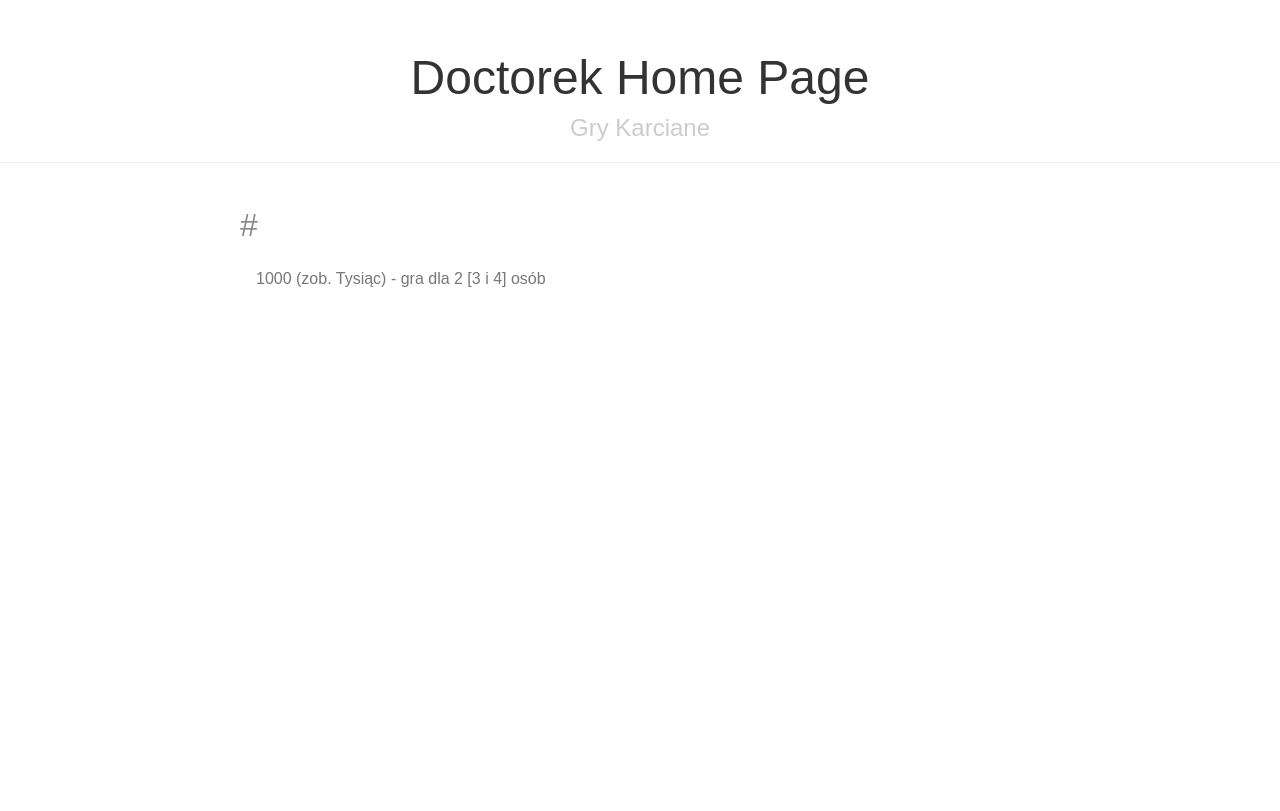
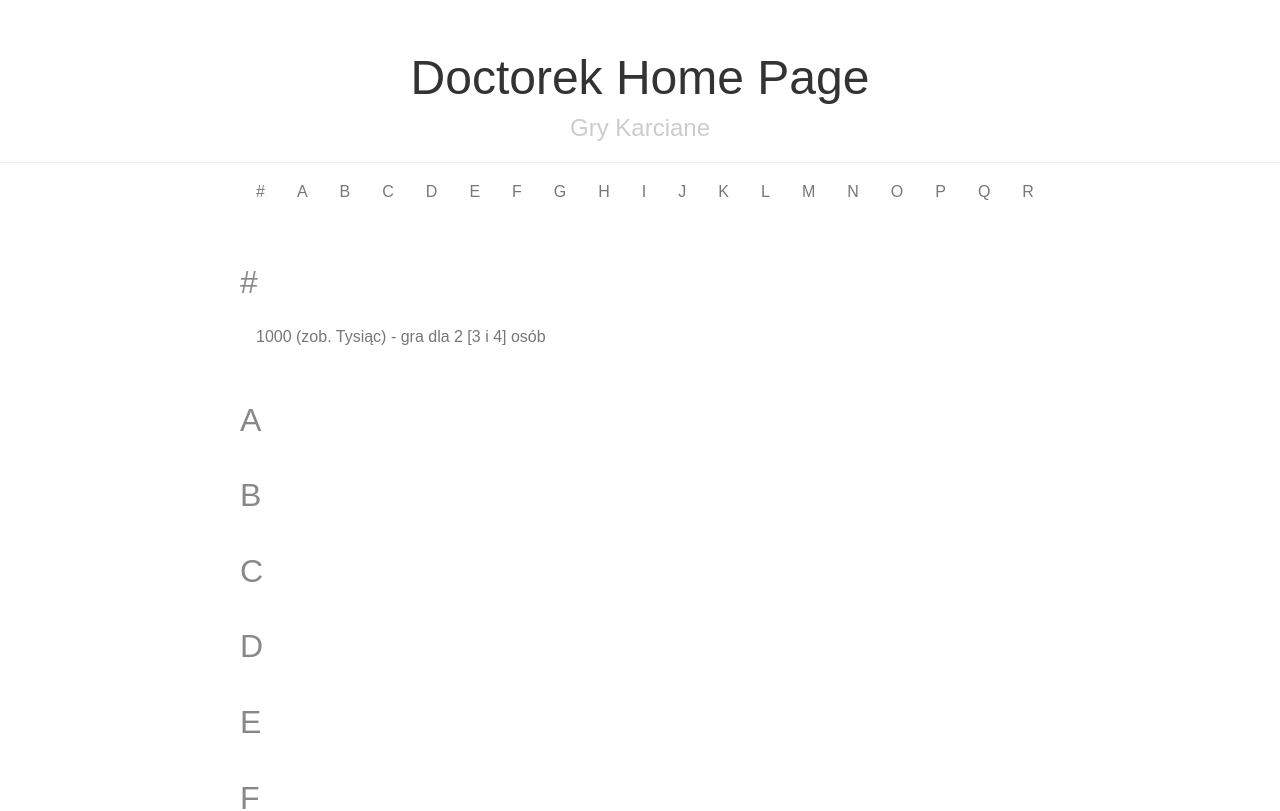
Before and after one commit to casper01/CardGames, a React app: page / in a window 1280 px wide. Shown: the top 811 px of the page. Built offline with nearby package versions, Linux system fonts and the light colour scheme.

Commit message:
Table of contents template

```diff
--- a/GamesList.jsx
+++ b/GamesList.jsx
@@ -5,13 +5,209 @@ import { Link } from 'react-router-dom'
 class GamesList extends React.Component {
     render() {
         return (
+            <div>
                 <div className="content">
-                <h1 className="content-subhead">#</h1>
+                    <div class="pure-menu pure-menu-horizontal pure-menu-scrollable">
+                        <ul class="pure-menu-list">
+                            <li class="pure-menu-item">
+                                <a className="pure-menu-link" href="##">#</a>
+                            </li>
+                            <li class="pure-menu-item">
+                                <a className="pure-menu-link" href="#A">A</a>
+                            </li>
+                            <li class="pure-menu-item">
+                                <a className="pure-menu-link" href="#B">B</a>
+                            </li>
+                            <li class="pure-menu-item">
+                                <a className="pure-menu-link" href="#C">C</a>
+                            </li>
+                            <li class="pure-menu-item">
+                                <a className="pure-menu-link" href="#D">D</a>
+                            </li>
+                            <li class="pure-menu-item">
+                                <a className="pure-menu-link" href="#E">E</a>
+                            </li>
+                            <li class="pure-menu-item">
+                                <a className="pure-menu-link" href="#F">F</a>
+                            </li>
+                            <li class="pure-menu-item">
+                                <a className="pure-menu-link" href="#G">G</a>
+                            </li>
+                            <li class="pure-menu-item">
+                                <a className="pure-menu-link" href="#H">H</a>
+                            </li>
+                            <li class="pure-menu-item">
+                                <a className="pure-menu-link" href="#I">I</a>
+                            </li>
+                            <li class="pure-menu-item">
+                                <a className="pure-menu-link" href="#J">J</a>
+                            </li>
+                            <li class="pure-menu-item">
+                                <a className="pure-menu-link" href="#K">K</a>
+                            </li>
+                            <li class="pure-menu-item">
+                                <a className="pure-menu-link" href="#L">L</a>
+                            </li>
+                            <li class="pure-menu-item">
+                                <a className="pure-menu-link" href="#M">M</a>
+                            </li>
+                            <li class="pure-menu-item">
+                                <a className="pure-menu-link" href="#N">N</a>
+                            </li>
+                            <li class="pure-menu-item">
+                                <a className="pure-menu-link" href="#O">O</a>
+                            </li>
+                            <li class="pure-menu-item">
+                                <a className="pure-menu-link" href="#P">P</a>
+                            </li>
+                            <li class="pure-menu-item">
+                                <a className="pure-menu-link" href="#Q">Q</a>
+                            </li>
+                            <li class="pure-menu-item">
+                                <a className="pure-menu-link" href="#R">R</a>
+                            </li>
+                            <li class="pure-menu-item">
+                                <a className="pure-menu-link" href="#S">S</a>
+                            </li>
+                            <li class="pure-menu-item">
+                                <a className="pure-menu-link" href="#T">T</a>
+                            </li>
+                            <li class="pure-menu-item">
+                                <a className="pure-menu-link" href="#U">U</a>
+                            </li>
+                            <li class="pure-menu-item">
+                                <a className="pure-menu-link" href="#V">V</a>
+                            </li>
+                            <li class="pure-menu-item">
+                                <a className="pure-menu-link" href="#W">W</a>
+                            </li>
+                            <li class="pure-menu-item">
+                                <a className="pure-menu-link" href="#X">X</a>
+                            </li>
+                            <li class="pure-menu-item">
+                                <a className="pure-menu-link" href="#Y">Y</a>
+                            </li>
+                            <li class="pure-menu-item">
+                                <a className="pure-menu-link" href="#Z">Z</a>
+                            </li>
+                        </ul>
+                    </div>
+                </div>
+                <div className="content">
+                    <h1 className="content-subhead">
+                        <a name="#"></a>
+                        #
+                    </h1>
                     <ul className="pure-menu-list">
                         <li className="pure-menu-item"><Link to="/tysiac" className="pure-menu-link">
                             1000 (zob. Tysiąc) - gra dla 2 [3 i 4] osób
                         </Link></li>
                     </ul>
+
+                    <h1 className="content-subhead">
+                        <a name="A"></a>
+                        A
+                    </h1>
+                    <h1 className="content-subhead">
+                        <a name="B"></a>
+                        B
+                    </h1><h1 className="content-subhead">
+                        <a name="C"></a>
+                        C
+                    </h1>
+                    <h1 className="content-subhead">
+                        <a name="D"></a>
+                        D
+                    </h1>
+                    <h1 className="content-subhead">
+                        <a name="E"></a>
+                        E
+                    </h1>
+                    <h1 className="content-subhead">
+                        <a name="F"></a>
+                        F
+                    </h1>
+                    <h1 className="content-subhead">
+                        <a name="G"></a>
+                        G
+                    </h1>
+                    <h1 className="content-subhead">
+                        <a name="H"></a>
+                        H
+                    </h1>
+                    <h1 className="content-subhead">
+                        <a name="I"></a>
+                        I
+                    </h1>
+                    <h1 className="content-subhead">
+                        <a name="J"></a>
+                        J
+                    </h1>
+                    <h1 className="content-subhead">
+                        <a name="K"></a>
+                        K
+                    </h1>
+                    <h1 className="content-subhead">
+                        <a name="L"></a>
+                        L
+                    </h1>
+                    <h1 className="content-subhead">
+                        <a name="M"></a>
+                        M
+                    </h1>
+                    <h1 className="content-subhead">
+                        <a name="N"></a>
+                        N
+                    </h1>
+                    <h1 className="content-subhead">
+                        <a name="O"></a>
+                        O
+                    </h1>
+                    <h1 className="content-subhead">
+                        <a name="P"></a>
+                        P
+                    </h1>
+                    <h1 className="content-subhead">
+                        <a name="Q"></a>
+                        Q
+                    </h1>
+                    <h1 className="content-subhead">
+                        <a name="R"></a>
+                        R
+                    </h1>
+                    <h1 className="content-subhead">
+                        <a name="S"></a>
+                        S
+                    </h1>
+                    <h1 className="content-subhead">
+                        <a name="T"></a>
+                        T
+                    </h1>
+                    <h1 className="content-subhead">
+                        <a name="U"></a>
+                        U
+                    </h1>
+                    <h1 className="content-subhead">
+                        <a name="V"></a>
+                        V
+                    </h1>
+                    <h1 className="content-subhead">
+                        <a name="W"></a>
+                        W
+                    </h1>
+                    <h1 className="content-subhead">
+                        <a name="X"></a>
+                        X
+                    </h1>
+                    <h1 className="content-subhead">
+                        <a name="Y"></a>
+                        Y
+                    </h1>
+                    <h1 className="content-subhead">
+                        <a name="Z"></a>
+                        Z
+                    </h1>
+                </div>
             </div>
         );
     }
```
Lines whose indentation alone changed are shown as unchanged.
